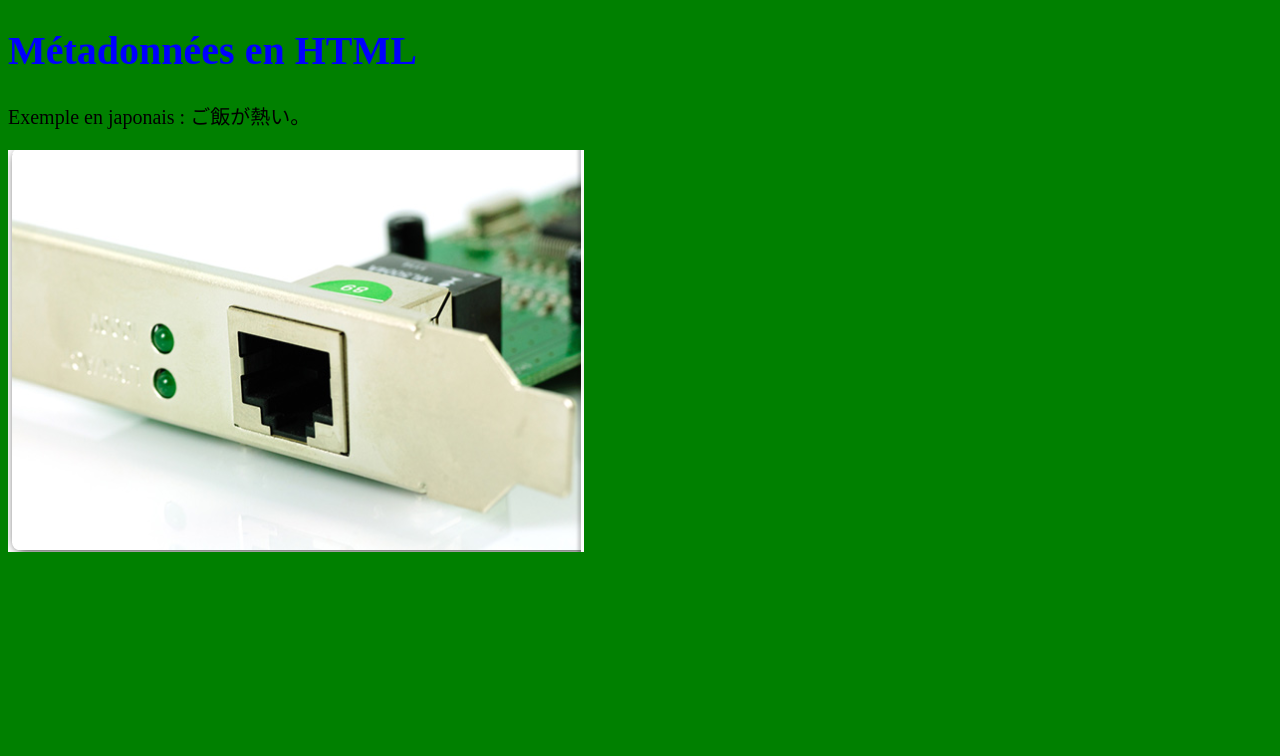
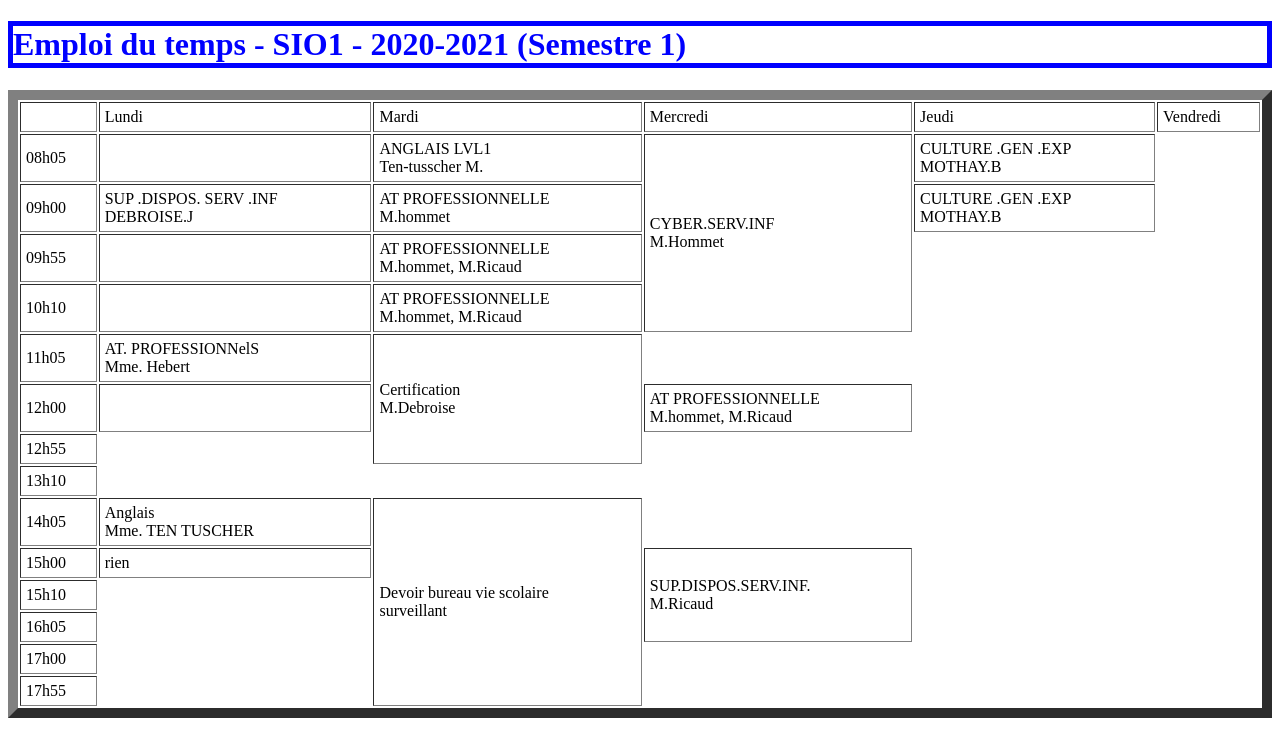
Before and after one commit to thomasjaffre/html, a plain HTML site: page index.html in a window 1280 px wide. Drawn offline with Linux system fonts and the light colour scheme.

Commit message:
enploie du temps

```diff
--- a/index.html
+++ b/index.html
@@ -1,15 +1,18 @@
 <!DOCTYPE html>
 <html lang="en-US">
   <head>
-    <meta charset="utf-8"/>
+    <meta charset="utf-8" />
     <title>NDLP - Métadonnées en HTML</title>
 
     <meta name="author" content="NDLP">
-    <meta name="description" content="Ceci est une page d'exemple pour illustrer l'utilisation des métadonnées sur les pages Web.">
+    <meta name="description" content="Ceci est une page d'exemple pour illustrer
+      l'utilisation des métadonnées sur les pages Web.">
 
     <meta property="og:image" content="http://placeimg.com/500/250/tech">
-    <meta property="og:description" content="Ceci est une page d'exemple pour illustrer l'utilisation des métadonnées sur les pages Web.">
-    <meta property="og:title" content="Les métadonnées d'un fichier HTML avec l'élément <head>.">
+    <meta property="og:description" content="Ceci est une page d'exemple pour
+      illustrer l'utilisation des métadonnées sur les pages Web.">
+    <meta property="og:title" content="Les métadonnées d'un fichier HTML avec
+      l'élément <head>.">
 
     <link rel="shortcut icon" href="favicon.ico" type="image/x-icon">
 
@@ -17,11 +20,87 @@
 
   </head>
   <body>
-    <h1>Métadonnées en HTML</h1>
+    <h1>Emploi du temps - SIO1 - 2020-2021 (Semestre 1)</h1>
+    <table border="10" cellpadding="5" width=100% >
+      <tr>
+        <th class="time"></th>
+        <td>Lundi</td>
+        <td>Mardi</td>
+        <td>Mercredi</td>
+        <td>Jeudi</td>
+        <td>Vendredi</td>
 
-	<p>Exemple en japonais : ご飯が熱い。</p>
-	<img src="carteresal.PNG" *>
 
-    <script src="mon-fichier-javascript.js"></script>
+      </tr>
+      <tr>
+        <td class="time min5">08h05</td>
+        <td></td>
+        <td>ANGLAIS LVL1 <br/>Ten-tusscher M.</td>
+        <td rowspan="4">CYBER.SERV.INF <br/>M.Hommet</td>
+        <td> CULTURE .GEN .EXP <br/> MOTHAY.B</td>
+
+      </tr>
+      <tr>
+        <td class="time55">09h00</td>
+        <td> SUP .DISPOS. SERV .INF <br/> DEBROISE.J</td>
+        <td> AT PROFESSIONNELLE <br/>M.hommet</td>
+        <td> CULTURE .GEN .EXP <br/> MOTHAY.B</td>
+
+      </tr>
+      <tr>
+        <td class="time15">09h55</td>
+        <td> </td>
+        <td class="yellow">AT PROFESSIONNELLE <br/>M.hommet, M.Ricaud</td>
+
+      </tr>
+      <tr>
+        <td class="time50">10h10</td>
+        <td class="white"></td>
+        <td class="yellow">AT PROFESSIONNELLE <br/>M.hommet, M.Ricaud</td>
+
+
+      </tr>
+      <tr>
+        <td class="time45">11h05</td>
+        <td colspan="1">AT. PROFESSIONNelS<br/>Mme. Hebert</td>
+        <td rowspan="3">Certification<br/>M.Debroise</td>
+      </tr>
+       <tr>
+        <td class="time55">12h00</td>
+        <td> </td>
+        <td>AT PROFESSIONNELLE <br/>M.hommet, M.Ricaud</td>
+
+      </tr>
+      <tr>
+        <td class="time">12h55</td>
+      </tr>
+      <tr>
+        <td class="time55">13h10</td>
+      </tr>
+      <tr>
+        <td class="time55">14h05</td>
+        <td>Anglais<br/>Mme. TEN TUSCHER</td>
+        <td rowspan="6">Devoir bureau vie scolaire <br/>surveillant</td>
+      </tr>
+      <tr>
+        <td class="time55">15h00</td>
+        <td>rien</td>
+        <td rowspan="3">SUP.DISPOS.SERV.INF. <br/>M.Ricaud</td>
+      </tr>
+      <tr>
+        <td class="time55">15h10</td>
+      </tr>
+      <tr>
+        <td class="tim55">16h05</td>
+      </tr>
+      <tr>
+        <td class="time55">17h00</td>
+
+
+      </tr>
+      <tr>
+        <td class="time55">17h55</td>
+      </tr>
+    </table>
   </body>
 </html>
--- a/mon_fichier_css.css
+++ b/mon_fichier_css.css
@@ -1,5 +1,5 @@
 html {
-    background-color: green;
+    background-color: white
     font-size: 20px;
   }
 
@@ -14,5 +14,6 @@ html {
   }
 
   h1 {
-    color: blue
+    color: blue;
+    border: 5px solid blue;
   }
```
Also changed, not shown: edt.html (added, +90 -0 lines).
